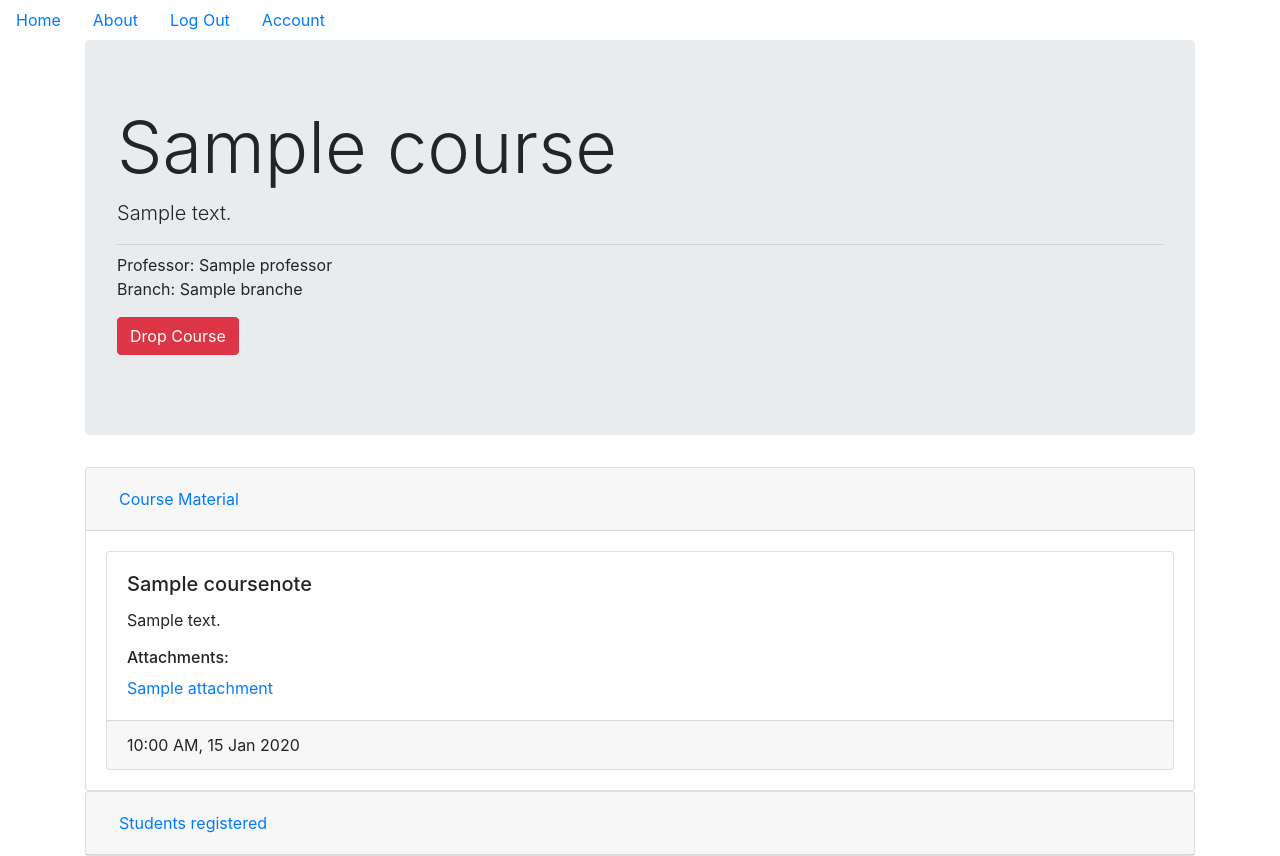
After one commit to Prasheel-IITI/paathshaala-user, a Flask app: page /course/1 in a window 1280 px wide. The commit adds this page. Run offline with Flask 2, Linux system fonts and the light colour scheme; a user stored in the database is signed in; tables that the repository leaves empty hold one stand-in row (values such as "Sample post"); parts of the project's set-up code (start-up, migrations or seed data) failed here and were passed over; some libraries are stand-ins or nearby versions.

Commit message:
working coursenotes

```diff
--- a/cms/__init__.py
+++ b/cms/__init__.py
@@ -18,7 +18,9 @@ login_manager.login_view='users.login'
 from cms.core.views import core
 from cms.error_pages.handlers import error_pages
 from cms.users.views import users
+from cms.course.views import CourseBluerint
 app.register_blueprint(core)
 app.register_blueprint(error_pages)
 app.register_blueprint(users)
+app.register_blueprint(CourseBluerint)
 print("route path is, ", core.root_path )
--- /dev/null
+++ b/cms/course/views.py
@@ -0,0 +1,34 @@
+import os
+from flask import render_template, url_for, flash, redirect, request, Blueprint, abort,send_from_directory
+from flask_login import login_user, current_user, logout_user, login_required
+from cms import basedir,db
+
+from cms.models import User, Course
+
+from cms.users.forms import RegistrationForm, LoginForm, UpdateUserForm
+CourseBluerint = Blueprint('course', __name__)
+cb=CourseBluerint
+
+@cb.route('/serve/<filename>')
+@login_required
+def serve_file(filename):
+    return send_from_directory(os.path.join(basedir, '..', '..', 'static_material'), filename=filename, as_attachment=True)
+
+
+@cb.route('/course/<course_id>')
+@login_required
+def view_course(course_id):
+    courseToRender=Course.query.filter_by(id=course_id).first()
+    return render_template('view_course.html',course=courseToRender)
+
+
+
+
+
+@cb.route('/course/drop/<course_id>')
+@login_required
+def unenroll(course_id):
+    courseToDrop = Course.query.filter_by(id=course_id).first()
+    current_user.courses.remove(courseToDrop)
+    db.session.commit()
+    return redirect(url_for('core.index'))
--- a/cms/models.py
+++ b/cms/models.py
@@ -19,16 +19,19 @@ branch_helper=db.Table('branch_helper',
                         db.Column('course_id',db.Integer,db.ForeignKey('courses.id')),
                         db.Column('branch_id',db.Integer,db.ForeignKey('branches.id'))
                         )
+
+
 class Branch(db.Model):
     __tablename__='branches'
     id= db.Column(db.Integer, primary_key=True)
     name = db.Column(db.String(), nullable=False)
-    students= db.relationship('User', backref='branch', lazy=True)
-    professors= db.relationship('Professor', backref='branch', lazy=True)
+    students=db.relationship('User',backref='branch')
+    professors = db.relationship('Professor', backref='branch')
     def __init__(self,name):
         self.name = name
-    def __repr__(self):
-            return self.name
+    def __repr__(self) -> str:
+        return self.name
+
 class User(db.Model,UserMixin):
     __tablename__='users'
     name=db.Column(db.String(),nullable=False)
@@ -37,8 +40,7 @@ class User(db.Model,UserMixin):
     email = db.Column(db.String(64),unique=True,index=True)
     password_hash=db.Column(db.String(128))
     year=db.Column(db.Integer())
-    branch_id=db.Column(db.Integer, db.ForeignKey(
-        'branches.id'), nullable=False)
+    branch_id=db.Column(db.Integer,db.ForeignKey('branches.id'))
     courses = db.relationship('Course', secondary=course_helper,
                               backref=db.backref('students'))
     def __init__(self,name,email,password,year,branch_id):
@@ -57,11 +59,13 @@ class Course(db.Model):
     id = db.Column(db.Integer, primary_key=True)
     name = db.Column(db.String())
     details = db.Column(db.String())
-    prof_id = db.Column(db.Integer, db.ForeignKey('professors.id'), nullable=False)
+    prof_id = db.Column(db.Integer, db.ForeignKey(
+        'professors.id'), nullable=False)
     course_code = db.Column(db.String(), unique=True)
+    branches=db.relationship('Branch',secondary=branch_helper,backref=db.backref('courses'))
     can_apply=db.Column(db.Boolean)
-    branches=db.relationship('Branch',secondary=branch_helper,backref=db.backref('courses'))
-    def __init__(self, name, course_code, details, prof_id,can_apply=True):
+    courseNotes = db.relationship('courseNote', backref='Course')
+    def __init__(self, name, course_code, details, prof_id,can_apply,):
         self.name = name
         self.course_code = course_code
         self.details = details
@@ -74,8 +78,7 @@ class Professor(db.Model, UserMixin):
     id = db.Column(db.Integer, primary_key=True)
     name = db.Column(db.String())
     email = db.Column(db.String(64), unique=True, index=True)
-    branch_id=db.Column(db.Integer, db.ForeignKey(
-        'branches.id'), nullable=False)
+    branch_id = db.Column(db.Integer, db.ForeignKey('branches.id'))
     courses = db.relationship('Course', backref='professor', lazy=True)
     password_hash = db.Column(db.String(128))
 
@@ -84,5 +87,27 @@ class Professor(db.Model, UserMixin):
         self.name = name
         self.password_hash = generate_password_hash(password)
         self.branch_id = branch_id
-    def check_password(self, password):
-        return check_password_hash(self.password_hash, password)
+
+class courseNote(db.Model):
+    __tablename__='coursenotes'
+    id = db.Column(db.Integer, primary_key=True)
+    title = db.Column(db.String())
+    details = db.Column(db.String())
+    time=db.Column(db.DateTime,nullable=False,default=datetime.now)
+    attachments=db.relationship('Attachment',backref='coursenote')
+    course_id = db.Column(db.Integer, db.ForeignKey('courses.id'))
+    def __init__(self,title,details,course_id):
+        self.title=title
+        self.details=details
+        self.course_id=course_id
+class Attachment(db.Model):
+    id = db.Column(db.Integer, primary_key=True)
+    name = db.Column(db.String())
+    ext = db.Column(db.String(10))
+    link = db.Column(db.String())
+    coursenote_id=db.Column(db.Integer,db.ForeignKey('coursenotes.id'))
+    def __init__(self,name,ext,link,coursenote_id):
+        self.name=name
+        self.ext=ext
+        self.link=link
+        self.coursenote_id=coursenote_id
--- /dev/null
+++ b/cms/templates/view_course.html
@@ -0,0 +1,116 @@
+{% extends "base.html" %}
+
+{% block content %}
+<div class="jumbotron">
+    <h1 class="display-3">{{course.name}}</h1>
+    <p class="lead">{{course.details}}</p>
+    <hr class="my-2">
+    <p>Professor: {{course.professor.name}}<br> Branch: {{course.branches|join(', ')}}</p>
+    <p class="lead">
+        <!-- <a class="btn btn-danger" href="{{url_for('course.unenroll',course_id=course.id)}}" role="button">Drop Course</a> -->
+        <button type="button" class="btn btn-danger" data-toggle="modal" data-target="#confirmDrop">Drop Course</button>
+    </p>
+</div>
+
+<div id="accordion">
+  <div class="card">
+    <div class="card-header" id="headingOne">
+      <h5 class="mb-0">
+        <button class="btn btn-link" data-toggle="collapse" data-target="#collapseOne" aria-expanded="true" aria-controls="collapseOne">
+          Course Material
+        </button>
+      </h5>
+    </div>
+
+    <div id="collapseOne" class="collapse show" aria-labelledby="headingOne" data-parent="#accordion">
+      <div class="card-body">
+    {% if course.courseNotes %}
+    {% for courseNote in course.courseNotes %}
+    <div class="card" style="width: 100%;">
+      <div class="card-body">
+        <h5 class="card-title">{{courseNote.title}}
+        </h5>
+
+        <p class="card-text" style="white-space: pre-wrap;">{{courseNote.details}}</p>
+        {% if courseNote.attachments %}
+        <h6>Attachments:</h6>
+        {% for attachment in courseNote.attachments %}
+        <a href="{{attachment.link}}" class="card-link">{{attachment.name}}</a>
+        {% endfor %}
+
+        {% endif %}
+
+
+      </div>
+      <div class="card-footer">{{courseNote.time.strftime('%I:%M %p, %d %b %Y' )}}</div>
+
+    </div>
+    {% endfor %}
+    {% else %}
+    Professor has provided no course notes :(
+    {% endif %}
+
+      </div>
+    </div>
+  </div>
+  <div class="card">
+    <div class="card-header" id="headingTwo">
+      <h5 class="mb-0">
+        <button class="btn btn-link collapsed" data-toggle="collapse" data-target="#collapseTwo" aria-expanded="false" aria-controls="collapseTwo">
+          Students registered
+        </button>
+      </h5>
+    </div>
+    <div id="collapseTwo" class="collapse" aria-labelledby="headingTwo" data-parent="#accordion">
+      <div class="card-body">
+        {% if course.students %}
+                <table class="table">
+                    <thead>
+                        <tr>
+                            <th scope="col">#</th>
+                            <th scope="col">Full Name</th>
+                            <th scope="col">Branch</th>
+                        </tr>
+                    </thead>
+                    <tbody>
+                       {% for student in course.students %}
+                                <tr>
+                                    <th scope="row">{{loop.index}}</th>
+                                    <td>{{student.name}}</td>
+                                    <td>{{student.branch.name}}</td>
+                                </tr>
+                       {% endfor %}
+                    </tbody>
+                </table>
+        {% else %}
+                No students registered yet!
+        {% endif %}
+
+      </div>
+    </div>
+  </div>
+
+</div>
+<!-- Modal -->
+<div class="modal fade" id="confirmDrop" tabindex="-1" role="dialog" aria-labelledby="exampleModalLabel"
+  aria-hidden="true">
+  <div class="modal-dialog" role="document">
+    <div class="modal-content">
+      <div class="modal-header">
+        <h5 class="modal-title" id="exampleModalLabel">Are you sure?</h5>
+        <button type="button" class="close" data-dismiss="modal" aria-label="Close">
+          <span aria-hidden="true">&times;</span>
+        </button>
+      </div>
+      <div class="modal-body">
+        Please confirm if you want to drop this course.
+      </div>
+      <div class="modal-footer">
+        <button type="button" class="btn btn-secondary" data-dismiss="modal">Close</button>
+        <a class="btn btn-danger" href="{{url_for('course.unenroll',course_id=course.id)}}" role="button">Drop Course</a>
+      </div>
+    </div>
+  </div>
+</div>
+
+{% endblock %}
```
Also changed, not shown: cms/templates/index.html (+10 -5 lines), cms/course/__init__.py (added).
